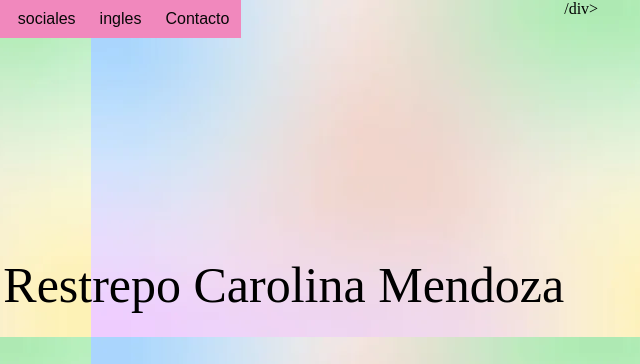
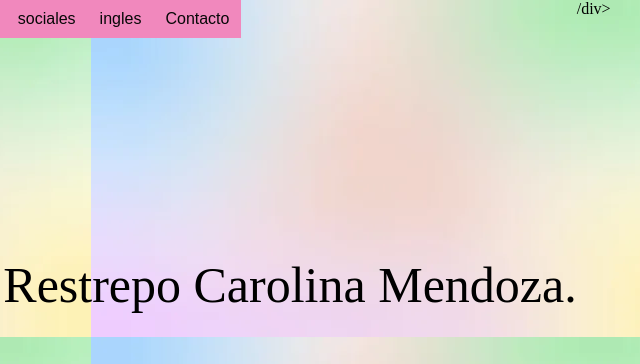
Before and after one commit to LucianitaRE/luciana-1, a plain HTML site: page contactos.html in a window 1280 px wide. Shown: the top 364 px of the page, 509-1149 px from the left. Drawn offline with Linux system fonts and the light colour scheme.

Commit message:
Add files via upload

```diff
--- a/contactos.html
+++ b/contactos.html
@@ -60,7 +60,7 @@
      CONTACTO <br><br>
 Mariana Barrios
 Luciana Restrepo
-Carolina Mendoza
+Carolina Mendoza.
 </div>
 /div>
 </body>
```
